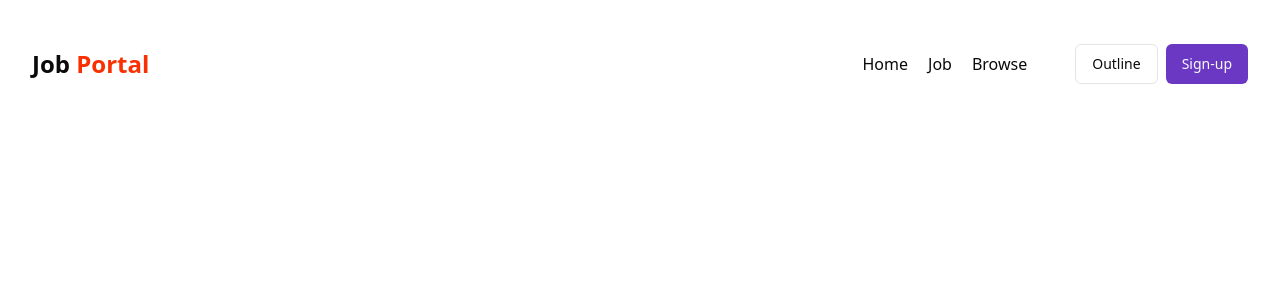
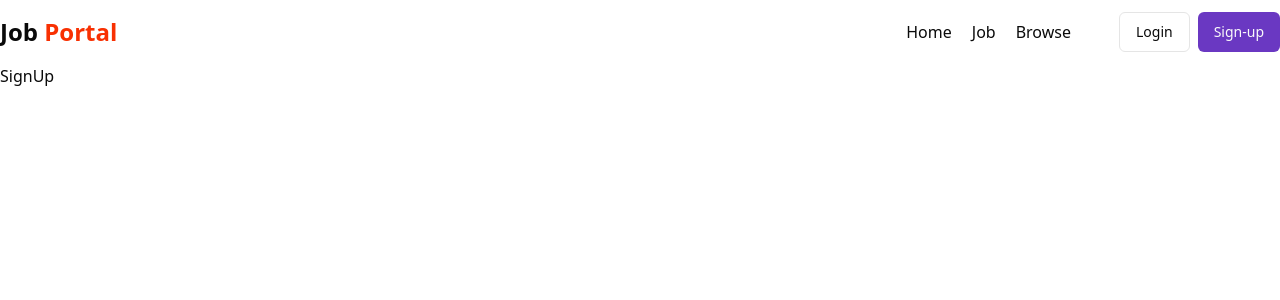
Before and after one commit to lakshshinde001/JOB-HUNT, a React (Vite) app in the folder client/: page /signup in a window 1280 px wide. Shown: the top 300 px of the page. Built offline with nearby package versions, Linux system fonts and the light colour scheme.

Commit message:
Added Home, Login, Sign-up Components and Routing is done for them

```diff
--- a/client/src/App.jsx
+++ b/client/src/App.jsx
@@ -1,12 +1,28 @@
-import { useState } from 'react'
-import reactLogo from './assets/react.svg'
-import viteLogo from '/vite.svg'
-import './App.css'
+
+import { createBrowserRouter, RouterProvider } from 'react-router-dom'
 import Navbar from './components/shared/Navbar'
+import Login from './components/auth/Login'
+import SignUp from './components/auth/Sign-up'
+import Home from './components/Home'
+
+const appRouter = createBrowserRouter([
+  {
+    path:"/",
+    element : <Home/>
+  },
+  {
+    path:"/login",
+    element : <Login/>
+  },
+  {
+    path : "/signup",
+    element: <SignUp/>
+  }
+])
 
 function App() {
   return (
-    <Navbar/>
+    <RouterProvider router={appRouter} />
   )
 }
 
--- /dev/null
+++ b/client/src/components/Home.jsx
@@ -0,0 +1,12 @@
+import React from 'react'
+import Navbar from './shared/Navbar'
+
+const Home = () => {
+  return (
+    <div>
+        <Navbar/>
+    </div>
+  )
+}
+
+export default Home
--- /dev/null
+++ b/client/src/components/auth/Login.jsx
@@ -0,0 +1,14 @@
+import React from 'react'
+import Navbar from '../shared/Navbar'
+
+const Login = () => {
+  return (
+    <>
+      <Navbar/>
+        <div>Login</div>
+
+    </>
+      )
+}
+
+export default Login
--- /dev/null
+++ b/client/src/components/auth/Sign-up.jsx
@@ -0,0 +1,14 @@
+import React from 'react'
+import Navbar from '../shared/Navbar'
+
+const SignUp = () => {
+  return (
+    <div>
+
+      <Navbar/>
+      <div>SignUp</div>
+    </div>
+  )
+}
+
+export default SignUp
--- a/client/src/components/shared/Navbar.jsx
+++ b/client/src/components/shared/Navbar.jsx
@@ -7,6 +7,7 @@ import {
 import React from "react";
 import { Button } from "../ui/button";
 import { User2 } from "lucide-react";
+import { Link } from "react-router-dom";
 
 const Navbar = () => {
 
@@ -30,8 +31,8 @@ const Navbar = () => {
           {
             !user ? (
               <div className="flex items-center gap-2">
-                <Button variant="outline">Outline</Button>
-                <Button className="bg-[#6A38C2] hover:bg-[#5b30a6]" >Sign-up</Button>
+                 <Link to="/login" > <Button variant="outline">Login</Button></Link>
+                <Link to="/signup"> <Button className="bg-[#6A38C2] hover:bg-[#5b30a6]" >Sign-up</Button> </Link>
               </div>
             ) : (
                   <Popover>
```
